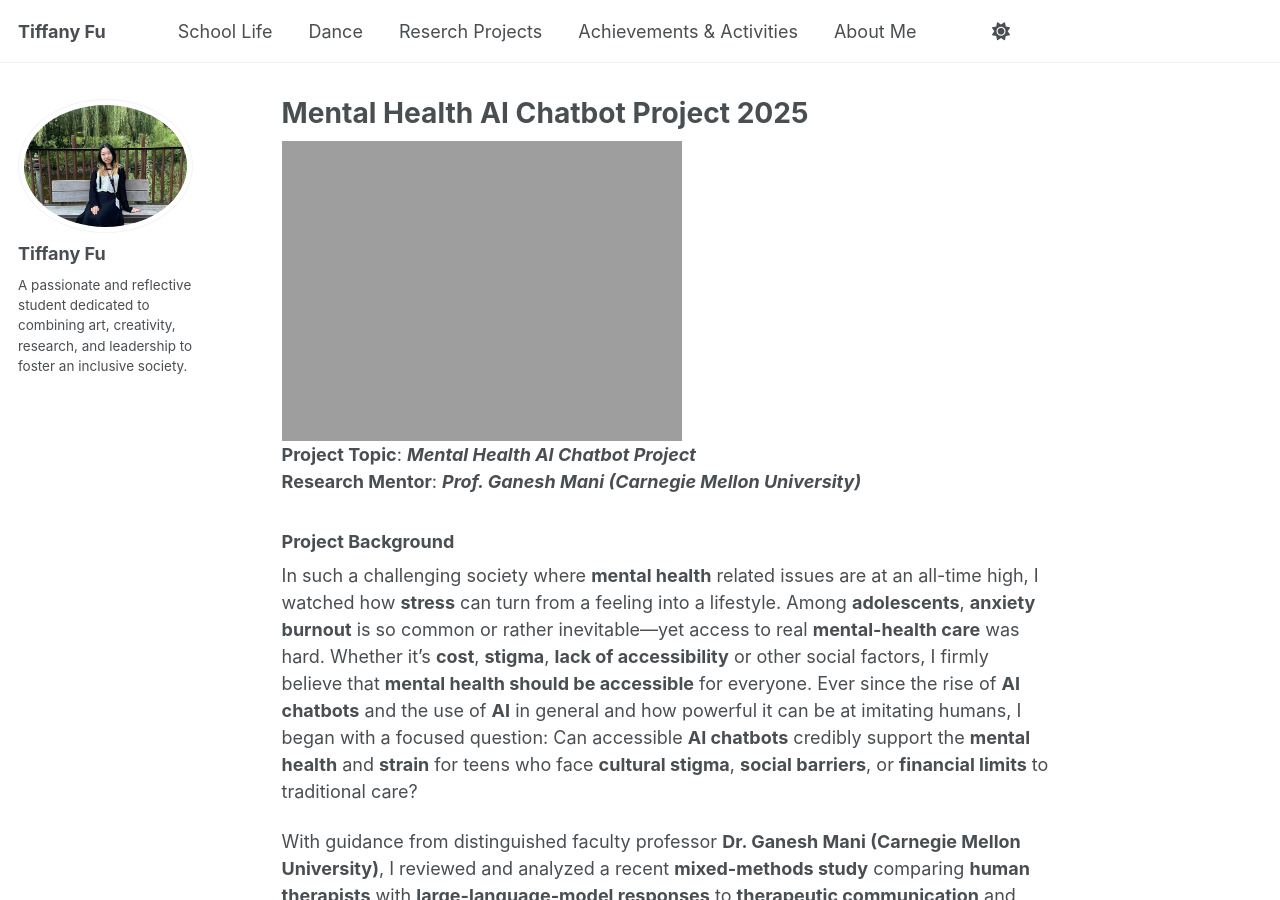
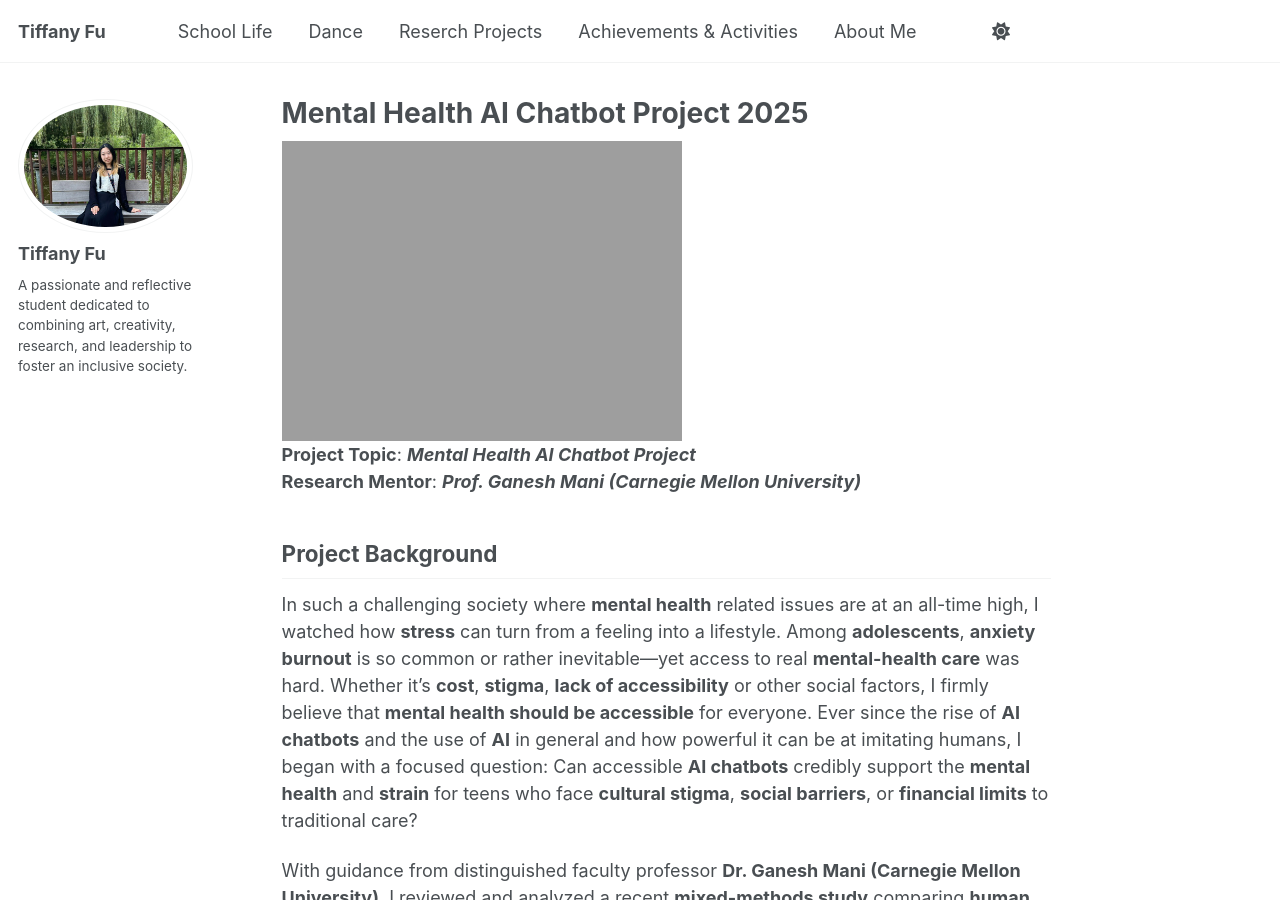
Before and after one commit to TiffanyJTFu/TiffanyTestWeb, a Jekyll site: the page built from _teaching/04-MentalHealthAIChatbotProject.md, in a window 1280 px wide and 900 px high. Built offline with Jekyll 4.4.1, drawn with Linux system fonts in a browser that asks for light colours; a script that is not in the unit is left out.

```diff
--- a/_teaching/04-MentalHealthAIChatbotProject.md
+++ b/_teaching/04-MentalHealthAIChatbotProject.md
@@ -8,7 +8,7 @@ permalink: /teaching/MentalHealthAIChatbotProject
 <br>**Project Topic**: <i>**Mental Health AI Chatbot Project**</i>
 <br>**Research Mentor**: <i>**Prof. Ganesh Mani (Carnegie Mellon University)**</i>
 
-### Project Background
+## Project Background
 In such a challenging society where **mental health** related issues are at an all-time high, I watched how **stress** can turn from a feeling into a lifestyle. Among **adolescents**, **anxiety burnout** is so common or rather inevitable—yet access to real **mental-health care** was hard. Whether it’s **cost**, **stigma**, **lack of accessibility** or other social factors, I firmly believe that **mental health should be accessible** for everyone. Ever since the rise of **AI chatbots** and the use of **AI** in general and how powerful it can be at imitating humans, I began with a focused question: Can accessible **AI chatbots** credibly support the **mental health** and **strain** for teens who face **cultural stigma**, **social barriers**, or **financial limits** to traditional care?
 
 With guidance from distinguished faculty professor **Dr. Ganesh Mani (Carnegie Mellon University)**, I reviewed and analyzed a recent **mixed-methods study** comparing **human therapists** with **large-language-model responses** to **therapeutic communication** and used it as a template. I then surveyed widely available **AI systems** and built a **four-step method**:
```
